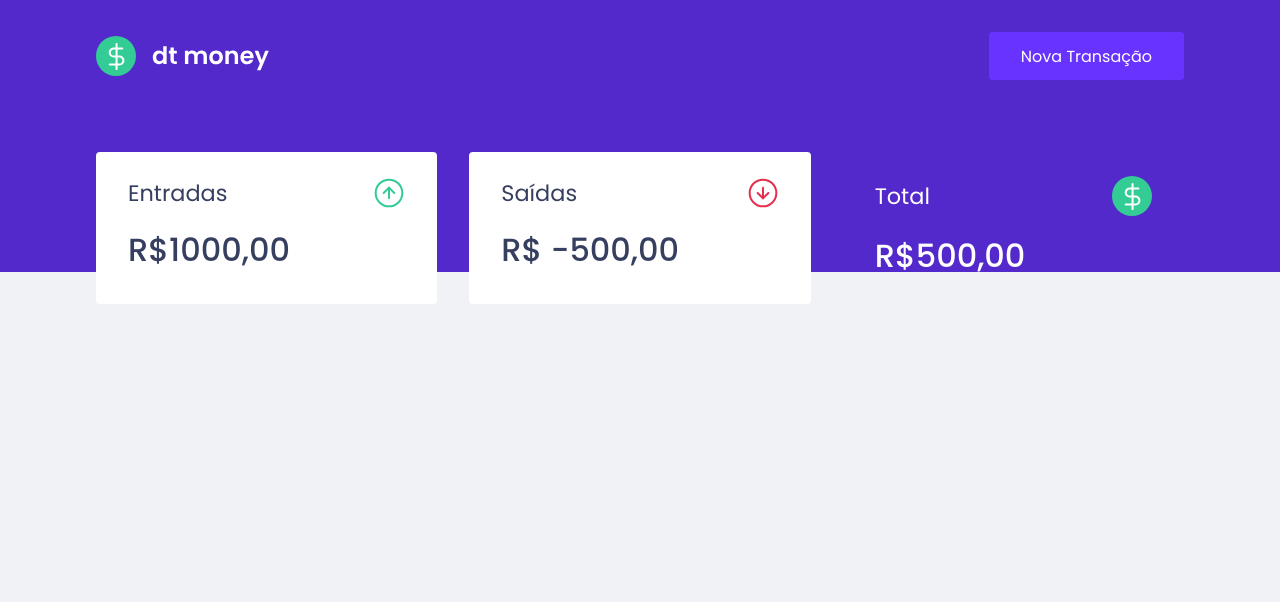
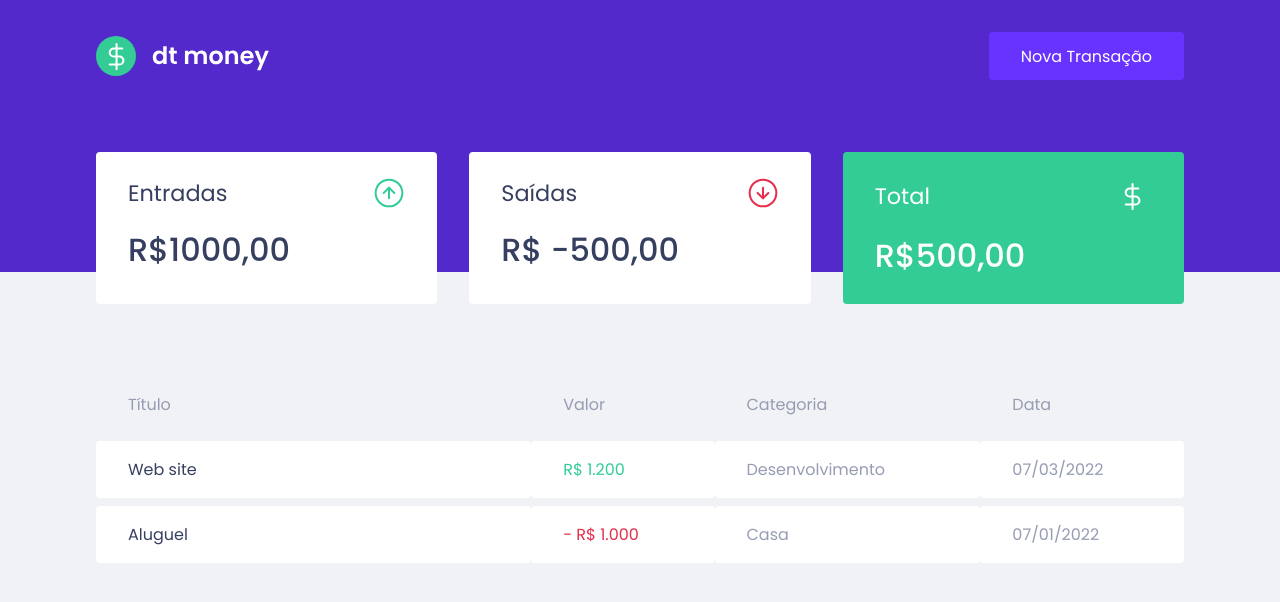
Before and after one commit to vagnersilvas/dtMoney, a React (Create React App) app: page / in a window 1280 px wide. Shown: the top 602 px of the page. Built offline with nearby package versions, Linux system fonts and the light colour scheme.

Commit message:
add Transaction Table to Dashboard

```diff
--- a/src/components/Dashboard/index.tsx
+++ b/src/components/Dashboard/index.tsx
@@ -1,10 +1,12 @@
 import { Summary } from "../Summary";
+import { TransactionsTable } from "../TransactionsTable";
 import { Container } from "./style";
 
 export function Dashboard() {
   return (
     <Container>
       <Summary/>
+      <TransactionsTable />
     </Container>
   );
 }
--- a/src/style/global.ts
+++ b/src/style/global.ts
@@ -4,6 +4,7 @@ export const GlobalStyle = createGlobalStyle`
     :root{
         --red:#E52E4D;
         --blue:#5429CC;
+        --green:#33CC95;
 
         --blue-light:#6933FF;
 
@@ -50,4 +51,4 @@ export const GlobalStyle = createGlobalStyle`
         opacity: 0.6;
         cursor:not-allowed;
     }
-`
+`;
```
